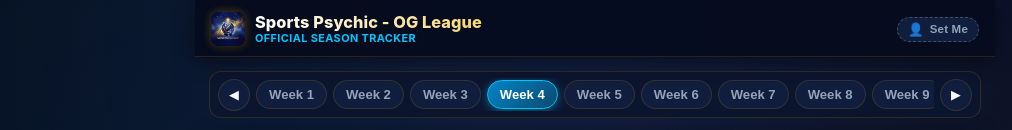
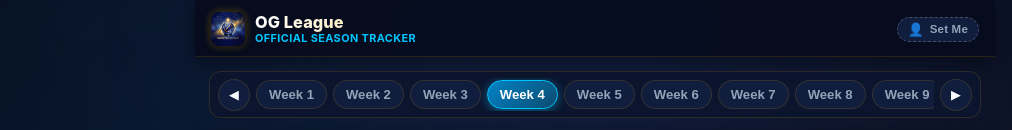
Before and after one commit to jonnykeys/Sports-Psychic, a plain HTML site: page OG League Live/index.html in a window 1280 px wide. Shown: the top 130 px of the page, without its empty margins (45-1057 px from the left). Drawn offline with Linux system fonts and the light colour scheme; no server answers.

Commit message:
Update top banner title to 'OG League'

```diff
--- a/OG League Live/index.html
+++ b/OG League Live/index.html
@@ -22,7 +22,7 @@
     <div class="brand-row" onclick="switchTab('leaderboard')" style="cursor: pointer;" title="Back to Standings / Home">
       <img src="logo.png?v=3.2" class="brand-logo" alt="Sports Psychic Logo" width="32" height="32">
       <div class="brand-text">
-        <h1>Sports Psychic - OG League</h1>
+        <h1>OG League</h1>
         <div class="subtext">Official Season Tracker</div>
       </div>
     </div>
```
